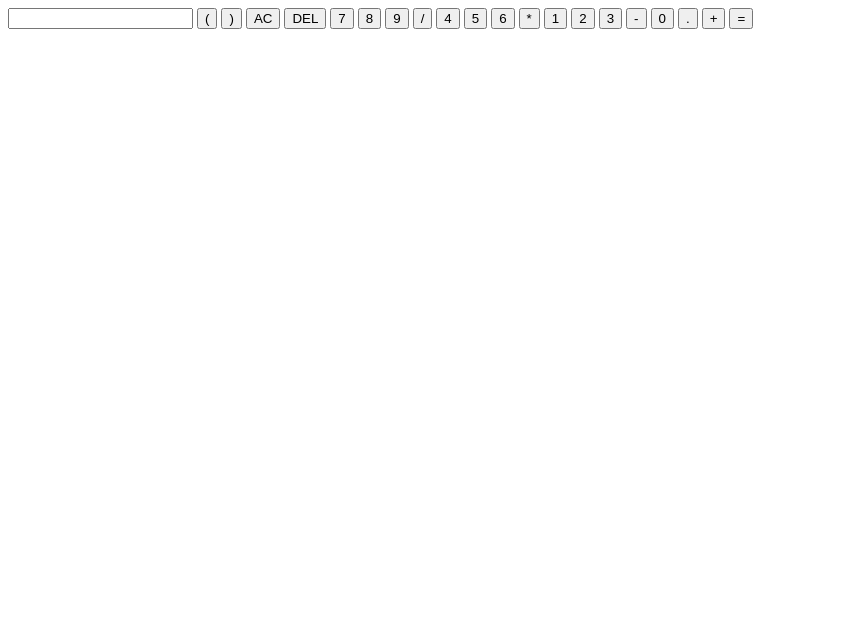
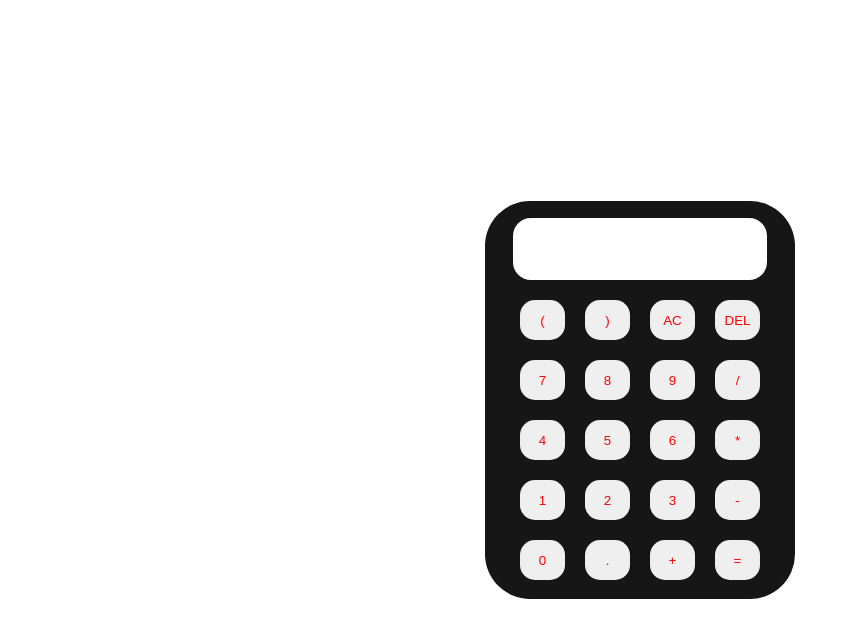
Before and after one commit to Aromalsu12/calculator-website, a plain HTML site: page index.html in a window 1280 px wide. Shown: the whole page, without its empty margins (0-850 px from the left). Drawn offline with Linux system fonts and the light colour scheme.

Commit message:
Update and rename calculator.html to index.html

```diff
--- a/calculator.html
+++ b/index.html
@@ -4,7 +4,7 @@
     <meta charset="UTF-8">
     <meta name="viewport" content="width=device-width, initial-scale=1.0">
     <title>caculator</title>
-    <link rel="stylesheet" href="calculator.css">
+    <link rel="stylesheet" href="styles.css">
     <script src="calculator.js"></script>
     <link rel="shortcut icon" href="https://encrypted-tbn0.gstatic.com/images?q=tbn:ANd9GcSmOK5bMR--dP1NxfT2GDvVooBCNABWMorfkw&s" type="image/x-icon">
 </head>
```
